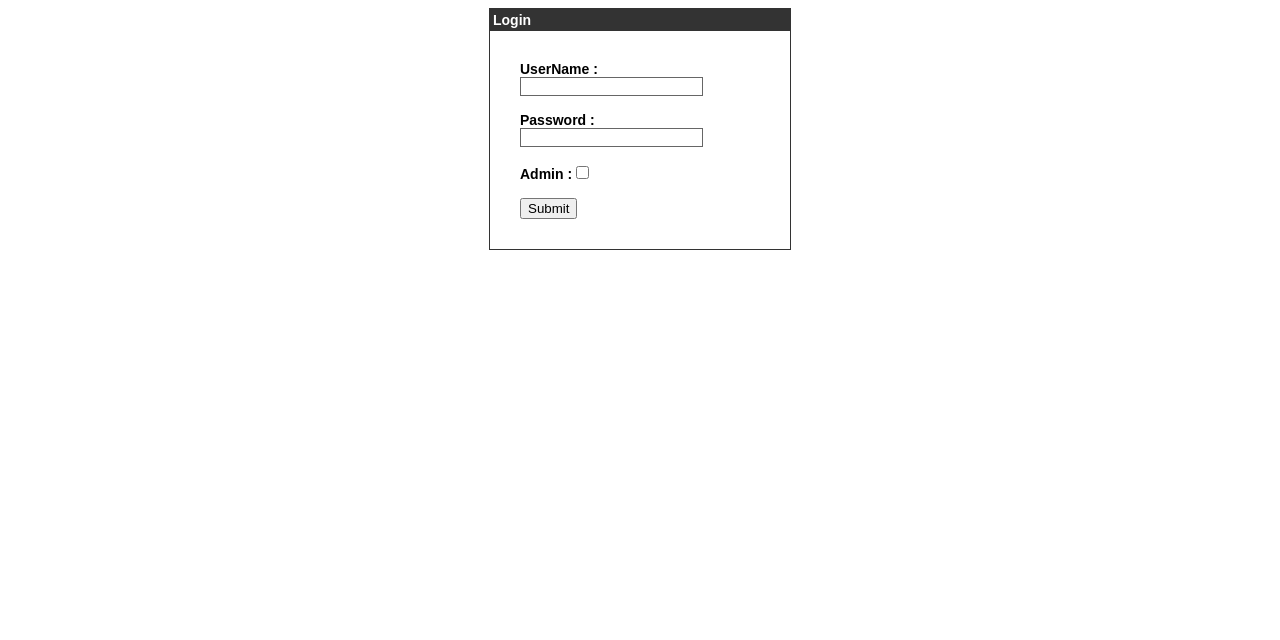
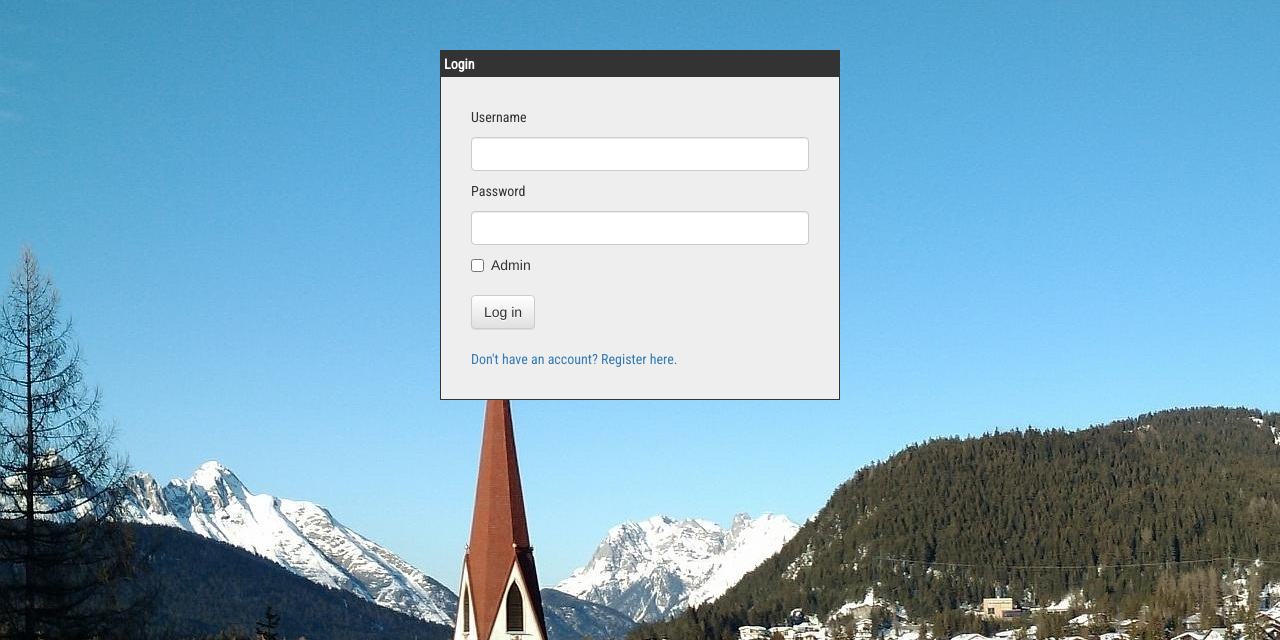
Before and after one commit to ssandoy/WorldCupWebProg, a PHP site: page /login.php in a window 1280 px wide. Shown: the top 640 px of the page. Run offline with PHP 8.4, Linux system fonts and the light colour scheme.

Commit message:
Designet login skjerm.

```diff
--- a/assets/css/stylesheet.css
+++ b/assets/css/stylesheet.css
@@ -10,7 +10,7 @@ body {
     background-repeat: no-repeat;
 }
 
-p, h1, h2, h3, h4, option, select, .navbar li a {
+p, b, h1, h2, h3, h4, option, select, .navbar li a {
     font-family: 'Roboto Condensed', sans-serif;
 }
 
@@ -140,3 +140,34 @@ h2 option {
     background-color: #ED1D36;
     color: #FFF;
 }
+
+/*
+ *
+ * LOGIN WINDOW
+ *
+ */
+
+.loginWindow {
+    background-color: #EEE;
+    border: solid 1px #333333;
+    margin: 0 auto;
+    margin-top: 50px;
+    text-align: left;
+    width: 400px;
+}
+
+.loginHeader {
+    background-color: #333333;
+    color: #FFFFFF;
+    padding: 3px;
+}
+
+.loginBody {
+    margin: 30px
+}
+
+.loginMessage {
+    color:#cc0000;
+    font-size: 11px;
+    margin-top:10px
+}
--- a/login.php
+++ b/login.php
@@ -1,40 +1,44 @@
 <!DOCTYPE html>
-
 <html>
-
 <head>
-    <title>Login Page</title>
-    <style type = "text/css">
-        body {
-            font-family:Arial, Helvetica, sans-serif;
-            font-size:14px;
-        }
-        label {
-            font-weight:bold;
-            width:100px;
-            font-size:14px;
-        }
-        .box {
-            border:#666666 solid 1px;
-        }
-    </style>
-    <?php include("assets/authorization.php"); ?>
+    <!-- jQuery -->
+    <script src="assets/javascript/jquery-3.2.1.min.js"></script>
+    <!-- Bootstrap -->
+    <link rel="stylesheet" href="assets/css/bootstrap.min.css">
+    <link rel="stylesheet" href="assets/css/bootstrap-theme.min.css">
+    <script src="assets/javascript/bootstrap.min.js"></script>
+    <!-- CSS -->
+    <link rel="stylesheet" type="text/css" href="assets/css/stylesheet.css"/>
+    <!-- Google Fonts -->
+    <link href="https://fonts.googleapis.com/css?family=Roboto|Roboto+Condensed" rel="stylesheet">
+    <!-- PHP -->
+    <?php
+    include("assets/authorization.php");
+    ?>
+    <!-- Metadata -->
+    <title>WSC - Seefeld 2019</title>
+    <meta charset="UTF-8">
+    <meta name="author" content="Sindre Beba, Sander Sandøy">
 </head>
-
-<body bgcolor = "#FFFFFF">
+<body>
     <!-- Authorization -->
     <?php validateNotLoggedIn() ?>
-    <div align = "center">
-        <div style = "width:300px; border: solid 1px #333333; " align = "left">
-            <div style = "background-color:#333333; color:#FFFFFF; padding:3px;"><b>Login</b></div>
-            <div style = "margin:30px">
+    <div class="loginWindow">
+        <div class="loginHeader">
+            <b>Login</b>
+        </div>
+        <div class="loginBody">
             <form method="POST" action="">
-                    <label>UserName  :</label><input type = "text" name = "username" class = "box"/><br /><br />
-                    <label>Password  :</label><input type = "password" name = "password" class = "box" /><br/><br />
-                    <label>Admin :</label><input type="checkbox" name="adminLogin"/><br/><br />
-                    <input name="loginSubmit" type="submit" value="Submit"/><br />
+                <p>Username</p>
+                <input class="form-control" name="username" type="text">
+                <p>Password</p>
+                <input class="form-control" name="password" type="password">
+                <div class='checkbox'><label><input name="adminLogin" type='checkbox'>Admin</label></div>
+                <input class="btn btn-default" name="loginSubmit" type="submit" value="Log in"/><br />
             </form>
-                <div style = "font-size:11px; color:#cc0000; margin-top:10px">
+            <br/>
+            <p><a href="register.php">Don't have an account? Register here.</a></p>
+            <div class="loginMessage">
                 <?php
                     if (isset($_POST["loginSubmit"])) {
                         if (isset($_POST["adminLogin"])) {
@@ -47,6 +51,5 @@
             </div>
         </div>
     </div>
-    </div>
 </body>
 </html>
```
Also changed, not shown: assets/images/seefeld.jpg. Lines whose indentation alone changed are shown as unchanged.
